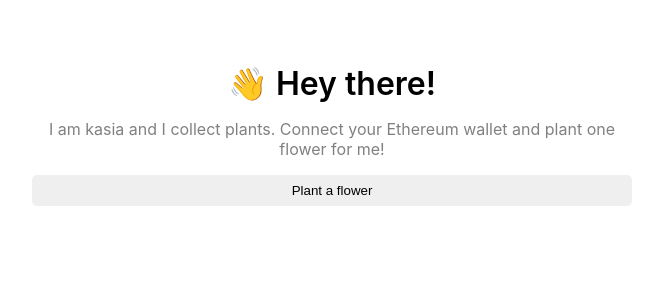
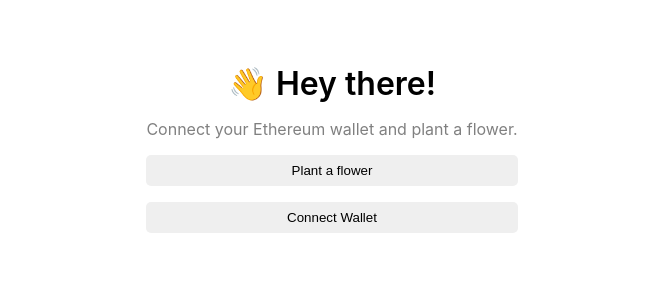
Before and after one commit to kpuwal/eth-flower-blockchain, a React (Create React App) app: page / in a window 1280 px wide. Shown: the top 300 px of the page, without its empty margins (308-971 px from the left). Built offline with nearby package versions, Linux system fonts and the light colour scheme.

Commit message:
adds wallet sign up

```diff
--- a/src/App.js
+++ b/src/App.js
@@ -1,12 +1,68 @@
-import * as React from "react";
+import React, { useEffect, useState } from "react";
 // import { ethers } from "ethers";
 import './App.css';
 
 export default function App() {
-
+  /*
+  * Just a state variable we use to store our user's public wallet.
+  */
+  const [currentAccount, setCurrentAccount] = useState("");
   const plant = () => {
 
   }
+
+  const checkIfWalletIsConnected = async () => {
+    try {
+      const { ethereum } = window;
+
+      if (!ethereum) {
+        console.log("Make sure you have metamask!");
+        return;
+      } else {
+        console.log("We have the ethereum object", ethereum);
+      }
+
+      /*
+      * Check if we're authorized to access the user's wallet
+      */
+      const accounts = await ethereum.request({ method: 'eth_accounts' });
+
+      if (accounts.length !== 0) {
+        const account = accounts[0];
+        console.log("Found an authorized account:", account);
+        setCurrentAccount(account)
+      } else {
+        console.log("No authorized account found")
+      }
+    } catch (error) {
+      console.log(error);
+    }
+  }
+
+  const connectWallet = async () => {
+    try {
+      const { ethereum } = window;
+
+      if (!ethereum) {
+        alert("Get MetaMask!");
+        return;
+      }
+
+      const accounts = await ethereum.request({ method: "eth_requestAccounts" });
+
+      console.log("Connected", accounts[0]);
+      setCurrentAccount(accounts[0]);
+    } catch (error) {
+      console.log(error)
+    }
+  }
+
+  /*
+  * This runs our function when the page loads.
+  */
+  useEffect(() => {
+    checkIfWalletIsConnected();
+  }, [])
 
   return (
     <div className="mainContainer">
@@ -17,12 +73,20 @@ export default function App() {
         </div>
 
         <div className="bio">
-        I am kasia and I collect plants. Connect your Ethereum wallet and plant one flower for me!
+        Connect your Ethereum wallet and plant a flower.
         </div>
 
         <button className="waveButton" onClick={plant}>
           Plant a flower
         </button>
+        {/*
+        * If there is no currentAccount render this button
+        */}
+        {!currentAccount && (
+          <button className="waveButton" onClick={connectWallet}>
+            Connect Wallet
+          </button>
+        )}
       </div>
     </div>
   );
```
